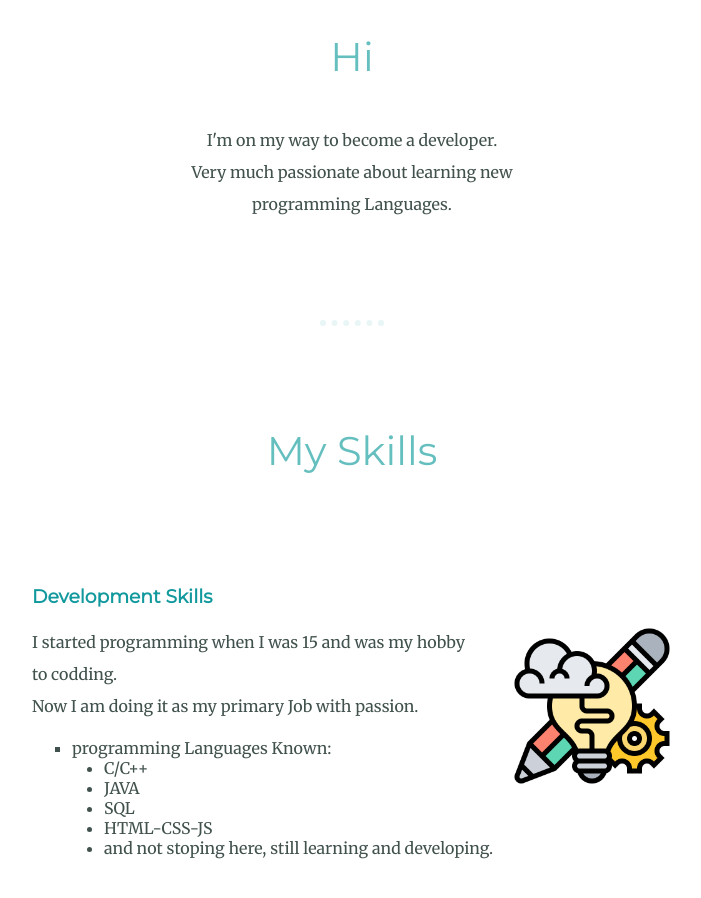
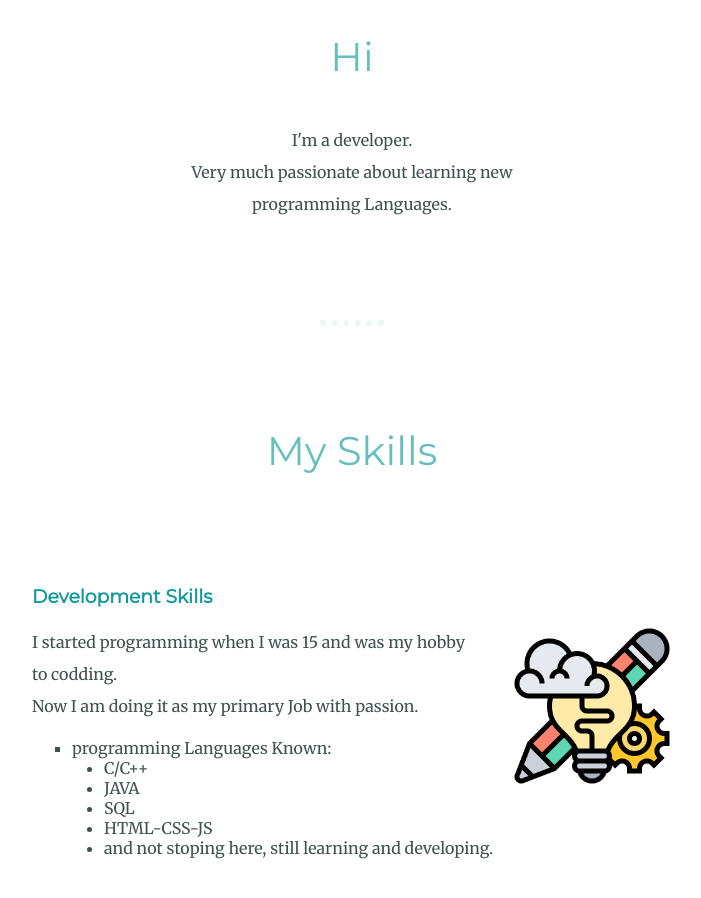
Before and after one commit to Rushabh-19/my-site, a plain HTML site: page index.html in a window 1280 px wide. Shown: the part 1020-1918 px from the top of the page, without its empty margins (288-989 px from the left). Drawn offline with Linux system fonts and the light colour scheme.

Commit message:
updated line 25
edited text

```diff
--- a/index.html
+++ b/index.html
@@ -22,7 +22,7 @@
       <img class="profile-photo-img"src="images/profile_photo_1.png" alt="rushabh-profile-photo">
     <div class="about-me">
       <h2>Hi</h2>
-      <p class="intro">I'm on my way to become a developer. <br>
+      <p class="intro">I'm a developer. <br>
         Very much passionate about learning new programming Languages.
       </p>
     </div>
```
